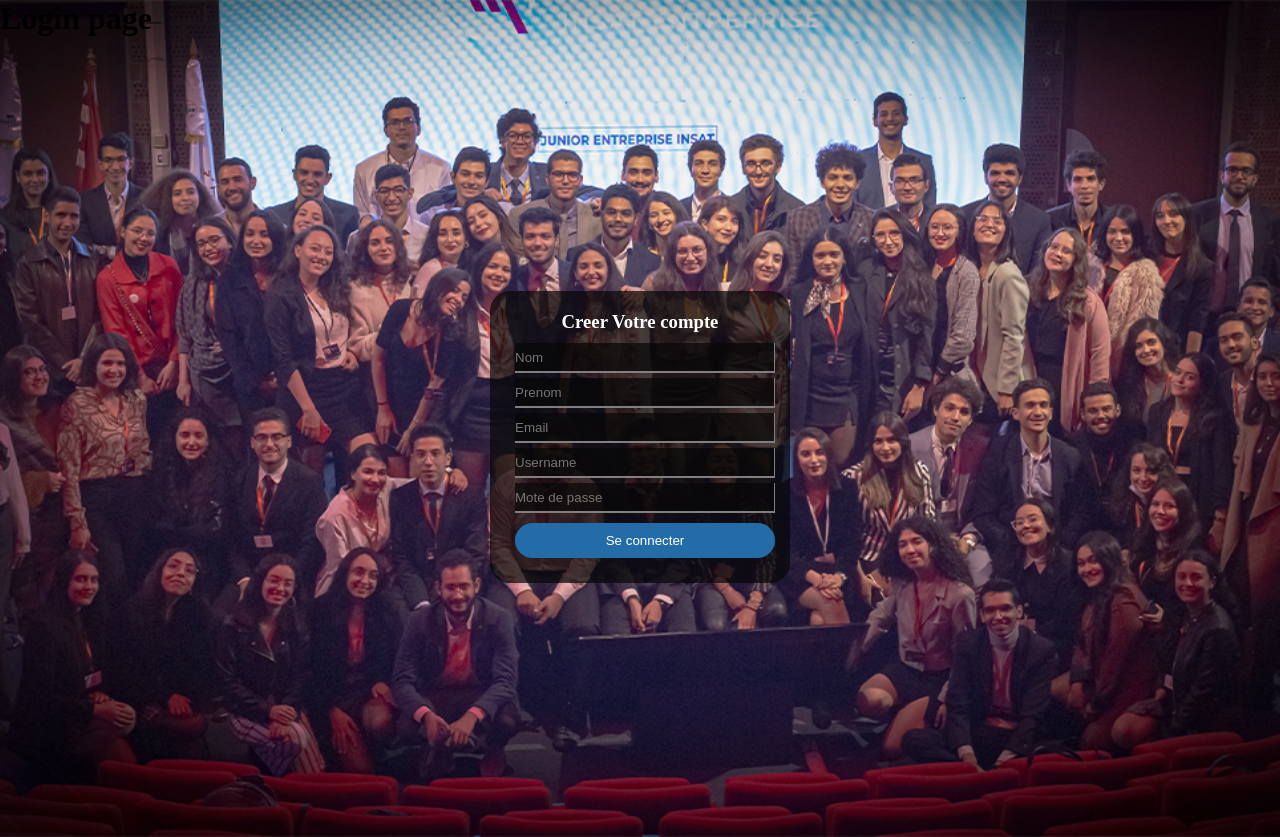
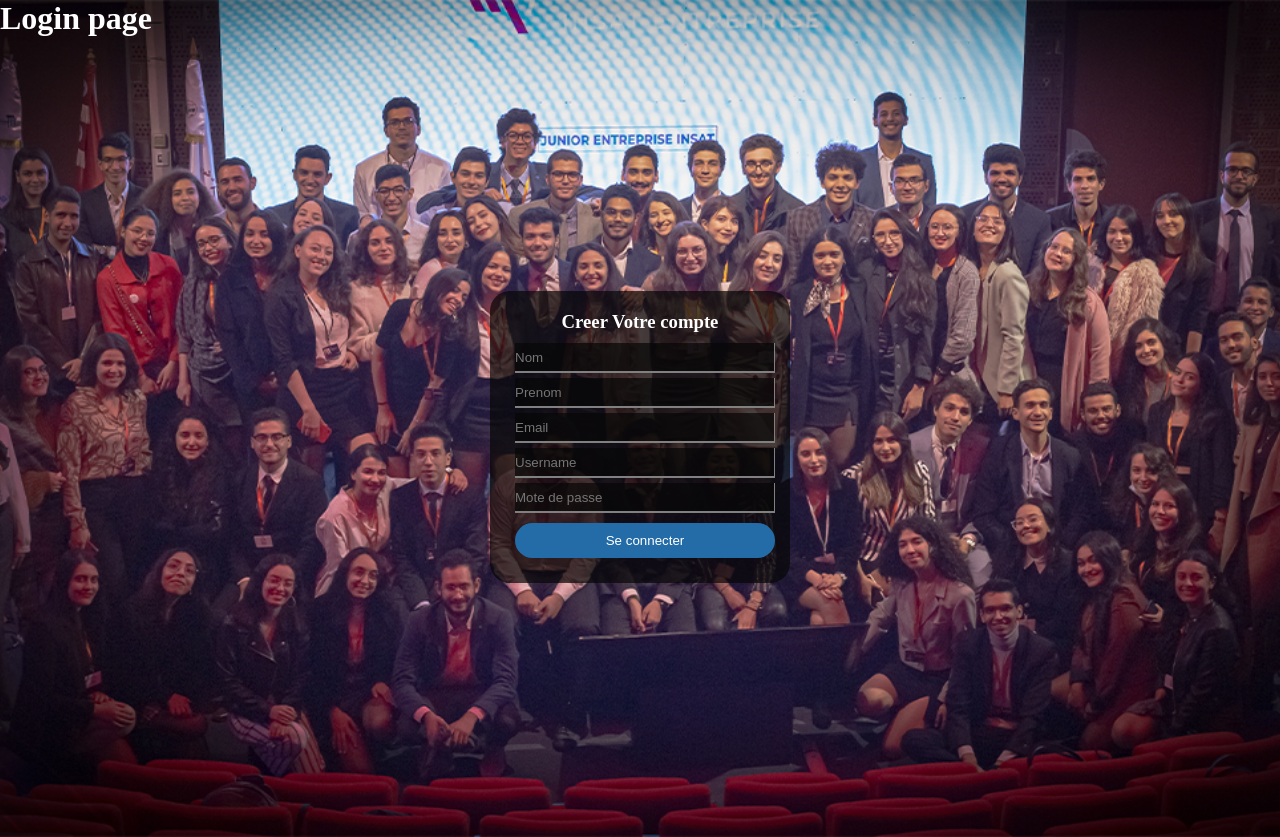
Before and after one commit to meliuos/TASK-JEI, a plain HTML site: page login.html in a window 1280 px wide. Drawn offline with Linux system fonts and the light colour scheme.

Commit message:
Add files via upload

```diff
--- a/allinone.css
+++ b/allinone.css
@@ -21,7 +21,7 @@ h1{
     color: rgb(23, 23, 66);
 }
 #lg {
-    color: black;
+    color: rgb(255, 255, 255);
 }
 h4{
     color: brown;
```
Also changed, not shown: index.HTML (+1 -1 lines).
